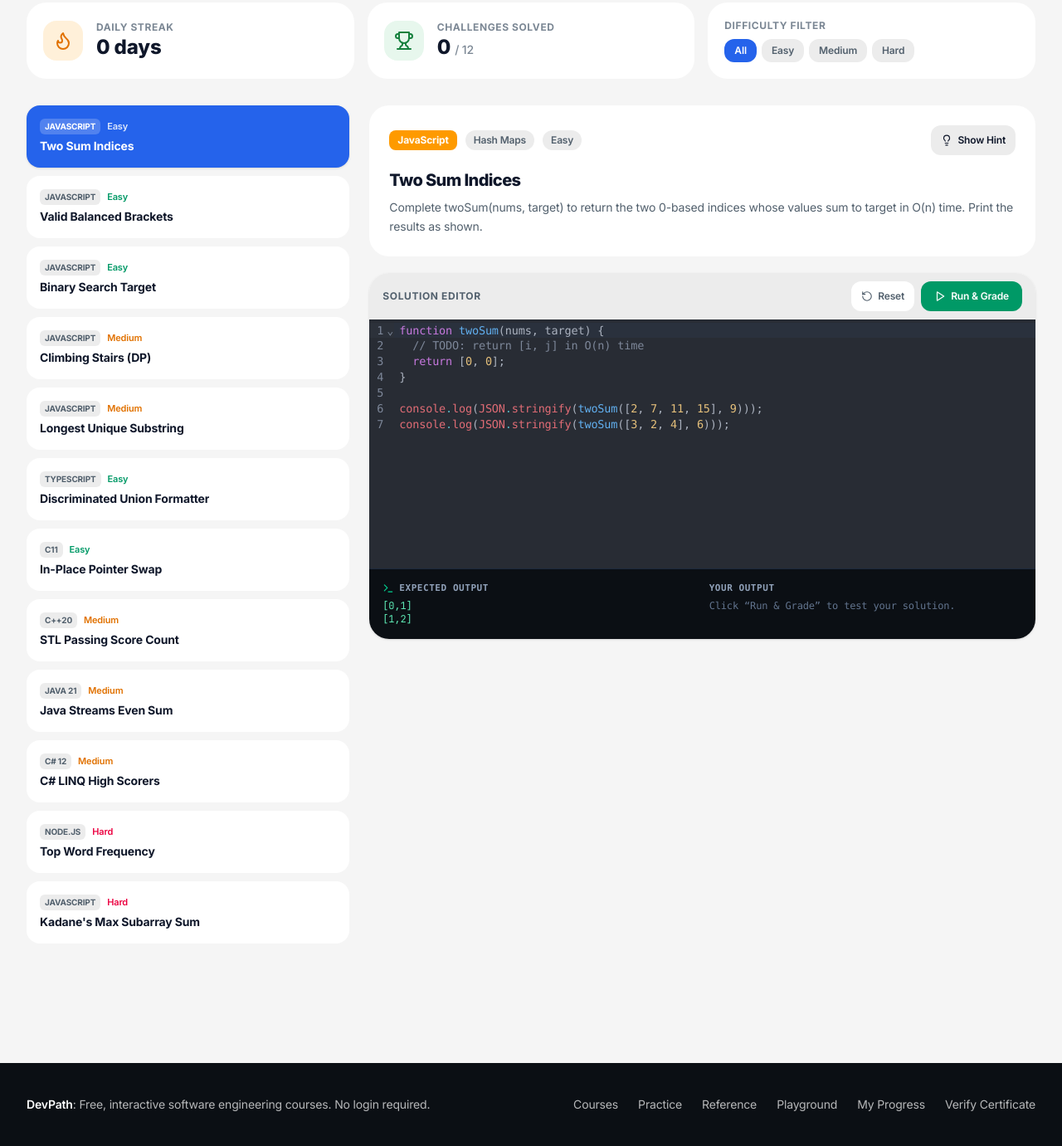
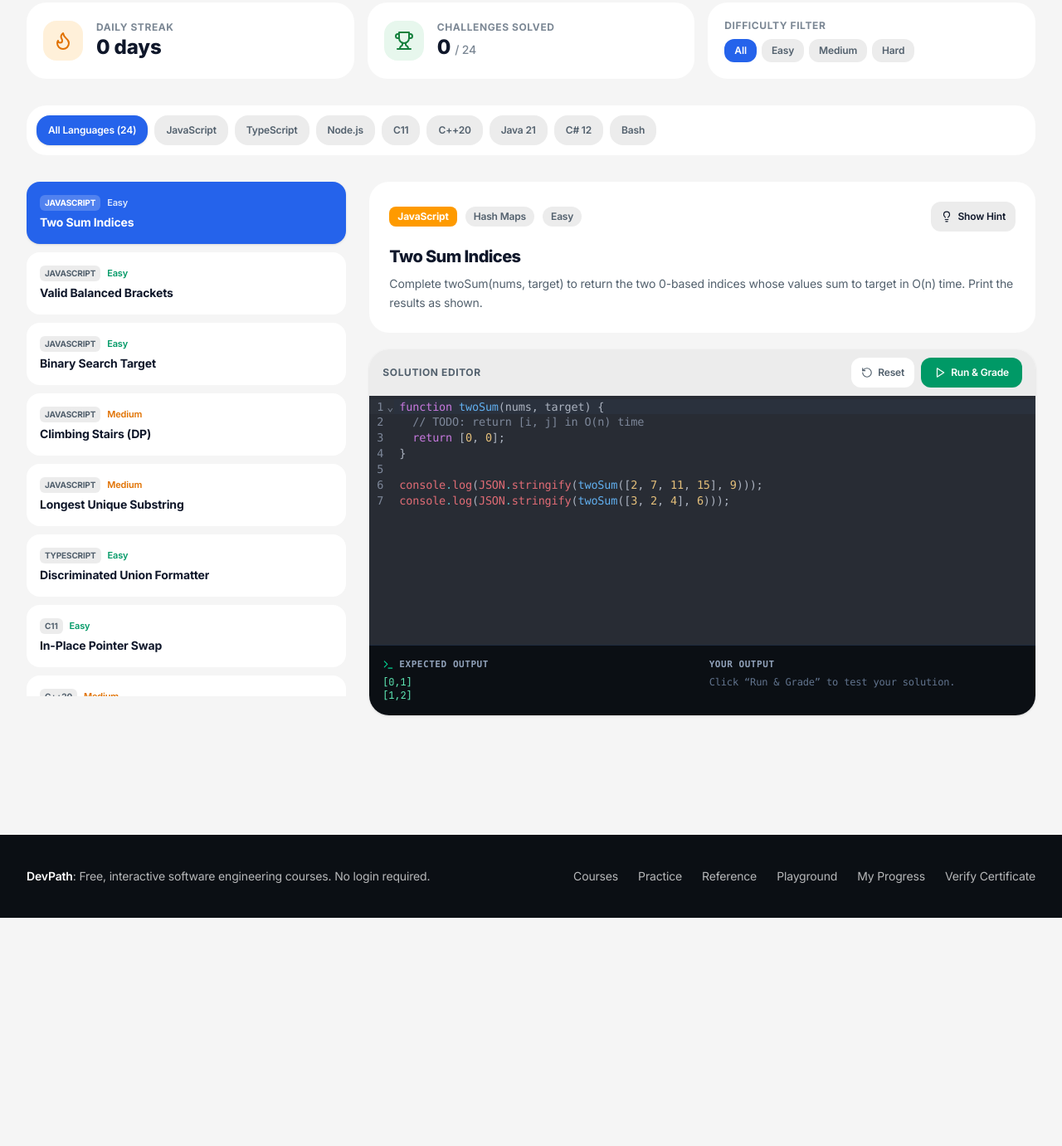
Before and after one commit to sorianojp/skill_forge, an Astro site: page /practice in a window 1280 px wide. Shown: the part 275-1656 px from the top of the page at 83% size. After the commit the page ends 1381 px from the top, so only its background shows below. Built offline with nearby package versions, Linux system fonts and the light colour scheme; Astro itself is replaced by a stand-in of ours; code samples lack their colours.

Commit message:
Expand Practice Arena to 24 challenges with language filter and remove hero badge

```diff
--- a/src/components/practice/PracticeArena.tsx
+++ b/src/components/practice/PracticeArena.tsx
@@ -35,6 +35,7 @@ const LANG_META: Record<ChallengeLang, { label: string; badge: string }> = {
   cpp: { label: 'C++20', badge: 'bg-blue-600' },
   java: { label: 'Java 21', badge: 'bg-amber-600' },
   csharp: { label: 'C# 12', badge: 'bg-purple-600' },
+  bash: { label: 'Bash', badge: 'bg-zinc-700' },
 };
 
 function runJsInBrowser(code: string): { stdout: string; stderr: string } {
@@ -53,6 +54,7 @@ function runJsInBrowser(code: string): { stdout: string; stderr: string } {
 
 export default function PracticeArena() {
   const [difficultyFilter, setDifficultyFilter] = useState<'All' | 'Easy' | 'Medium' | 'Hard'>('All');
+  const [langFilter, setLangFilter] = useState<'all' | ChallengeLang>('all');
   const [selectedId, setSelectedId] = useState(PRACTICE_CHALLENGES[0].id);
   const [progress, setProgress] = useState<ProgressState>({ completed: {}, exams: {}, solvedChallenges: {}, activityDays: [] });
   const [codeById, setCodeById] = useState<Record<string, string>>({});
@@ -73,7 +75,9 @@ export default function PracticeArena() {
   }, []);
 
   const filtered = PRACTICE_CHALLENGES.filter(
-    (c) => difficultyFilter === 'All' || c.difficulty === difficultyFilter
+    (c) =>
+      (difficultyFilter === 'All' || c.difficulty === difficultyFilter) &&
+      (langFilter === 'all' || c.language === langFilter)
   );
   const active: PracticeChallenge =
     PRACTICE_CHALLENGES.find((c) => c.id === selectedId) ?? PRACTICE_CHALLENGES[0];
@@ -239,10 +243,39 @@ export default function PracticeArena() {
         </div>
       </div>
 
+      {/* Language Filter Bar */}
+      <div className="flex flex-wrap items-center gap-2 rounded-3xl bg-[var(--bg-elevated)] p-3">
+        <button
+          type="button"
+          onClick={() => setLangFilter('all')}
+          className={`min-h-9 rounded-2xl px-3.5 py-1.5 text-xs font-semibold transition ${
+            langFilter === 'all'
+              ? 'bg-[var(--accent)] text-white shadow-sm'
+              : 'bg-[var(--bg-muted)] text-[var(--text-muted)] hover:text-[var(--text)]'
+          }`}
+        >
+          All Languages ({PRACTICE_CHALLENGES.length})
+        </button>
+        {(Object.keys(LANG_META) as ChallengeLang[]).map((lang) => (
+          <button
+            key={lang}
+            type="button"
+            onClick={() => setLangFilter(lang)}
+            className={`min-h-9 rounded-2xl px-3.5 py-1.5 text-xs font-semibold transition ${
+              langFilter === lang
+                ? 'bg-[var(--accent)] text-white shadow-sm'
+                : 'bg-[var(--bg-muted)] text-[var(--text-muted)] hover:text-[var(--text)]'
+            }`}
+          >
+            {LANG_META[lang].label}
+          </button>
+        ))}
+      </div>
+
       {/* Main Split Arena */}
       <div className="grid grid-cols-1 gap-6 lg:grid-cols-12">
         {/* Challenge List */}
-        <aside className="space-y-2.5 lg:col-span-4">
+        <aside className="max-h-[620px] space-y-2.5 overflow-y-auto pr-1 lg:col-span-4">
           {filtered.map((ch) => {
             const isSolved = Boolean(solvedMap[ch.id]);
             const isSelected = ch.id === active.id;
--- a/src/data/challenges.ts
+++ b/src/data/challenges.ts
@@ -1,4 +1,4 @@
-export type ChallengeLang = 'js' | 'ts' | 'node' | 'c' | 'cpp' | 'java' | 'csharp';
+export type ChallengeLang = 'js' | 'ts' | 'node' | 'c' | 'cpp' | 'java' | 'csharp' | 'bash';
 
 export interface PracticeChallenge {
   id: string;
@@ -254,4 +254,236 @@ console.log(maxSubArray([-2, 1, -3, 4, -1, 2, 1, -5, 4]));
 console.log(maxSubArray([5, 4, -1, 7, 8]));`,
     expectedStdout: `6\n23`,
   },
+  {
+    id: 'js-palindrome-two-ptr',
+    title: 'Valid Palindrome (Two Pointers)',
+    difficulty: 'Easy',
+    language: 'js',
+    topic: 'Two Pointers',
+    prompt:
+      'Complete isPalindrome(s) ignoring case and non-alphanumeric characters using O(1) extra space.',
+    hint: 'Normalize to lowercase alphanumeric with s.toLowerCase().replace(/[^a-z0-9]/g, "") and compare left and right pointers.',
+    starterCode: `function isPalindrome(s) {
+  // TODO: return true if s is a palindrome ignoring punctuation/case
+  return false;
+}
+
+console.log(isPalindrome("A man, a plan, a canal: Panama"));
+console.log(isPalindrome("DevPath 2026"));`,
+    expectedStdout: `true\nfalse`,
+  },
+  {
+    id: 'js-merge-intervals',
+    title: 'Merge Overlapping Intervals',
+    difficulty: 'Medium',
+    language: 'js',
+    topic: 'Sorting & Greedy',
+    prompt:
+      'Sort intervals by start time and merge all overlapping ranges, printing the merged JSON array.',
+    hint: 'Sort by a[0] - b[0]; if cur[0] <= last[1], set last[1] = Math.max(last[1], cur[1]), else push cur.',
+    starterCode: `function mergeIntervals(intervals) {
+  // TODO: merge overlapping [start, end] pairs
+  return [];
+}
+
+console.log(JSON.stringify(mergeIntervals([[1, 3], [8, 10], [2, 6], [15, 18]])));`,
+    expectedStdout: `[[1,6],[8,10],[15,18]]`,
+  },
+  {
+    id: 'js-group-anagrams',
+    title: 'Group Anagrams Count',
+    difficulty: 'Medium',
+    language: 'js',
+    topic: 'Hash Maps',
+    prompt:
+      'Group words that are anagrams of each other and return the sorted sizes of each group.',
+    hint: 'Sort each word\'s characters as the Map key (w.split("").sort().join("")) and count group lengths.',
+    starterCode: `function anagramGroupSizes(words) {
+  // TODO: return sorted array of anagram group sizes
+  return [];
+}
+
+console.log(JSON.stringify(anagramGroupSizes(["eat", "tea", "tan", "ate", "nat", "bat"])));`,
+    expectedStdout: `[1,2,3]`,
+  },
+  {
+    id: 'js-coin-change',
+    title: 'Minimum Coins (DP)',
+    difficulty: 'Hard',
+    language: 'js',
+    topic: 'Dynamic Programming',
+    prompt:
+      'Return the fewest coins needed to make amount (or -1 if impossible) using bottom-up Dynamic Programming.',
+    hint: 'Create dp array of size amount + 1 filled with Infinity, dp[0] = 0, and relax dp[a] = Math.min(dp[a], dp[a - c] + 1).',
+    starterCode: `function coinChange(coins, amount) {
+  // TODO: compute minimum coins to make amount
+  return -1;
+}
+
+console.log(coinChange([1, 2, 5], 11));
+console.log(coinChange([2], 3));`,
+    expectedStdout: `3\n-1`,
+  },
+  {
+    id: 'ts-generic-pick',
+    title: 'Type-Safe Generic Pluck',
+    difficulty: 'Easy',
+    language: 'ts',
+    topic: 'TypeScript Generics',
+    prompt:
+      'Complete pluck<T, K extends keyof T>(items, key) to return an array of the selected property values.',
+    hint: 'Return items.map((item) => item[key]).',
+    starterCode: `function pluck<T, K extends keyof T>(items: T[], key: K): T[K][] {
+  // TODO: extract key from every item
+  return [];
+}
+
+const tracks = [
+  { slug: "ts", hours: 5 },
+  { slug: "react", hours: 5 },
+  { slug: "dsa", hours: 6 },
 ];
+console.log(pluck(tracks, "slug").join(", "));`,
+    expectedStdout: `ts, react, dsa`,
+  },
+  {
+    id: 'ts-safe-filter',
+    title: 'Type Predicate Compact Array',
+    difficulty: 'Medium',
+    language: 'ts',
+    topic: 'Type Guards',
+    prompt:
+      'Complete isPresent<T>(v): v is T and use it to strip null and undefined values from raw.',
+    hint: 'Return v !== null && v !== undefined inside isPresent, then return raw.filter(isPresent).',
+    starterCode: `function isPresent<T>(v: T | null | undefined): v is T {
+  // TODO: narrow out null and undefined
+  return false;
+}
+
+const raw: (number | null | undefined)[] = [10, null, 20, undefined, 30];
+const nums: number[] = raw.filter(isPresent);
+console.log(nums.reduce((a, b) => a + b, 0));`,
+    expectedStdout: `60`,
+  },
+  {
+    id: 'c-array-max',
+    title: 'Find Max via Const Pointer',
+    difficulty: 'Easy',
+    language: 'c',
+    topic: 'C Arrays & Pointers',
+    prompt:
+      'Complete find_max(const int *arr, size_t n) in C11 to return the largest element in arr.',
+    hint: 'Initialize int best = arr[0]; loop i from 1 to n - 1, updating best if arr[i] > best.',
+    starterCode: `#include <stdio.h>
+
+int find_max(const int *arr, size_t n) {
+    // TODO: return max element in arr
+    return 0;
+}
+
+int main(void) {
+    int scores[] = {74, 98, 82, 91};
+    printf("%d\\n", find_max(scores, 4));
+    return 0;
+}`,
+    expectedStdout: `98`,
+  },
+  {
+    id: 'cpp-unique-sorted',
+    title: 'Deduplicate & Sort Vector',
+    difficulty: 'Medium',
+    language: 'cpp',
+    topic: 'C++ STL',
+    prompt:
+      'Sort nums and remove duplicates using std::sort + std::unique + erase, then print space-separated values.',
+    hint: 'Call std::sort(nums.begin(), nums.end()); then nums.erase(std::unique(nums.begin(), nums.end()), nums.end());.',
+    starterCode: `#include <algorithm>
+#include <iostream>
+#include <vector>
+
+int main() {
+    std::vector<int> nums = {5, 2, 8, 2, 5, 1};
+    // TODO: sort and remove duplicates from nums
+    for (size_t i = 0; i < nums.size(); i++) {
+        std::cout << nums[i] << (i + 1 < nums.size() ? " " : "");
+    }
+    std::cout << "\\n";
+    return 0;
+}`,
+    expectedStdout: `1 2 5 8`,
+  },
+  {
+    id: 'java-record-total',
+    title: 'Java 21 Record Cart Total',
+    difficulty: 'Easy',
+    language: 'java',
+    topic: 'Java Records & Streams',
+    prompt:
+      'Sum price * qty for every Item record in cart using Java Streams and print the integer total.',
+    hint: 'Use cart.stream().mapToInt(i -> i.price() * i.qty()).sum().',
+    starterCode: `import java.util.List;
+
+public class Main {
+    record Item(String name, int price, int qty) {}
+
+    public static void main(String[] args) {
+        var cart = List.of(new Item("Book", 25, 2), new Item("Pen", 5, 4));
+        int total = 0; // TODO: compute total using Streams
+        System.out.println(total);
+    }
+}`,
+    expectedStdout: `70`,
+  },
+  {
+    id: 'csharp-pattern-grade',
+    title: 'C# Pattern Matching Switch',
+    difficulty: 'Easy',
+    language: 'csharp',
+    topic: 'C# Pattern Matching',
+    prompt:
+      'Complete Grade(int s) using a C# switch expression: >= 90 -> "A", >= 80 -> "B", >= 70 -> "C", otherwise "Review".',
+    hint: 'Use s switch { >= 90 => "A", >= 80 => "B", >= 70 => "C", _ => "Review" }.',
+    starterCode: `static string Grade(int s) => s switch
+{
+    // TODO: add relational pattern arms
+    _ => "Review"
+};
+
+Console.WriteLine($"{Grade(95)} {Grade(82)} {Grade(65)}");`,
+    expectedStdout: `A B Review`,
+  },
+  {
+    id: 'node-url-query',
+    title: 'Parse Query Params (Node 20)',
+    difficulty: 'Easy',
+    language: 'node',
+    topic: 'Node.js URL API',
+    prompt:
+      'Use new URL() to extract the "track" and "page" query parameters (defaulting page to 1) and print them.',
+    hint: 'const u = new URL(raw); read u.searchParams.get("track") and Number(u.searchParams.get("page") ?? 1).',
+    starterCode: `function parseParams(raw) {
+  // TODO: parse track and page using new URL(raw)
+  return { track: "", page: 0 };
+}
+
+console.log(JSON.stringify(parseParams("https://devpath.mycampus.ph/courses?track=node&page=2")));
+console.log(JSON.stringify(parseParams("https://devpath.mycampus.ph/courses?track=dsa")));`,
+    expectedStdout: `{"track":"node","page":2}\n{"track":"dsa","page":1}`,
+  },
+  {
+    id: 'bash-error-count',
+    title: 'Count HTTP 500 Errors in Bash',
+    difficulty: 'Easy',
+    language: 'bash',
+    topic: 'Linux Pipes & grep',
+    prompt:
+      'Pipe $logs through grep and wc -l to print the exact number of lines containing "500".',
+    hint: 'echo "$logs" | grep "500" | wc -l | tr -d " "',
+    starterCode: `#!/usr/bin/env bash
+logs=$'GET / 200\nPOST /api/run 500\nGET /courses 200\nPOST /api/sync 500\nGET /verify 404'
+
+# TODO: print the count of lines containing 500
+echo 0`,
+    expectedStdout: `2`,
+  },
+];
--- a/src/pages/index.astro
+++ b/src/pages/index.astro
@@ -67,10 +67,7 @@ const references = await getCollection('references');
   <section>
     <div class="mx-auto max-w-[82rem] px-5 pt-8 pb-8 sm:px-6 sm:pt-10 sm:pb-10 lg:px-8">
       <div class="max-w-3xl">
-        <span class="inline-flex items-center rounded-full bg-[var(--bg-elevated)] px-3.5 py-1.5 text-xs font-semibold text-[var(--accent)]">
-          100% Free · No Login Required · Interactive Playgrounds
-        </span>
-        <h1 class="mt-6 text-4xl font-extrabold tracking-tight text-[var(--text)] sm:text-6xl">
+        <h1 class="text-4xl font-extrabold tracking-tight text-[var(--text)] sm:text-6xl">
           <span class="font-normal text-[var(--text-muted)]">Learn modern</span> software engineering{' '}
           <span class="font-normal text-[var(--text-muted)]">by</span>{' '}
           <span class="text-[var(--accent)]">building live</span>.
```
